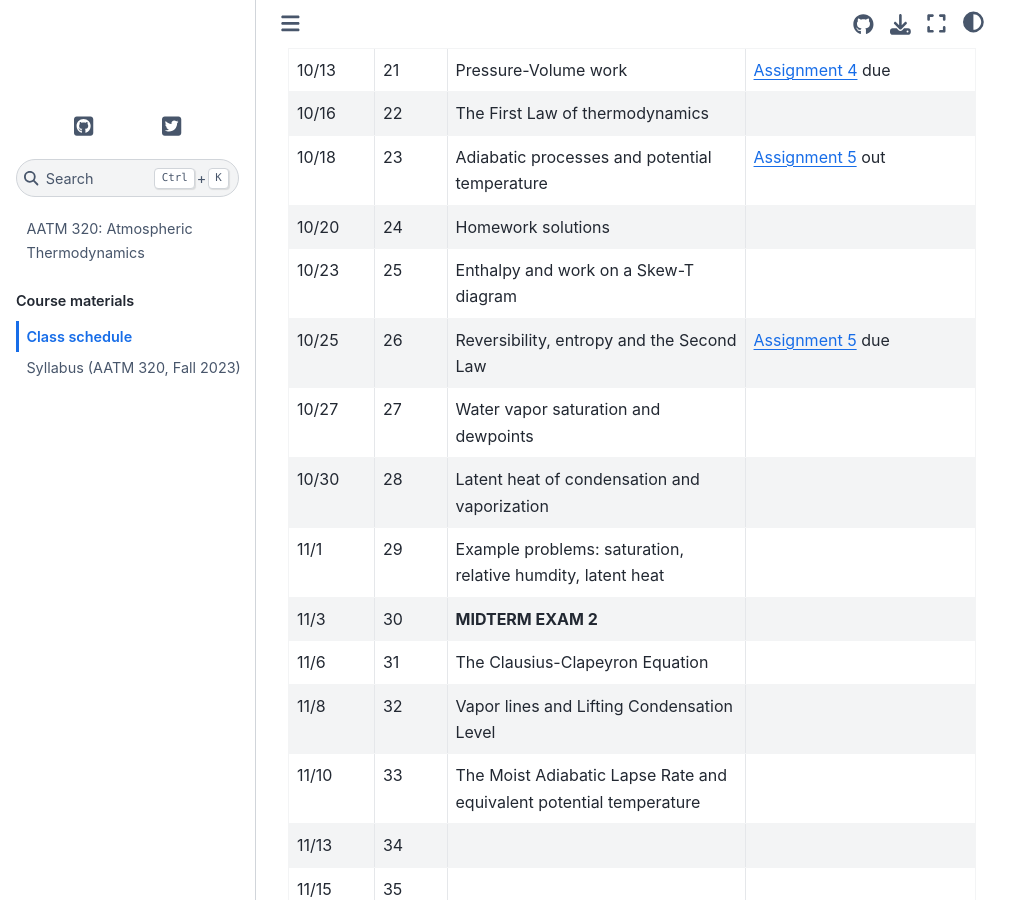
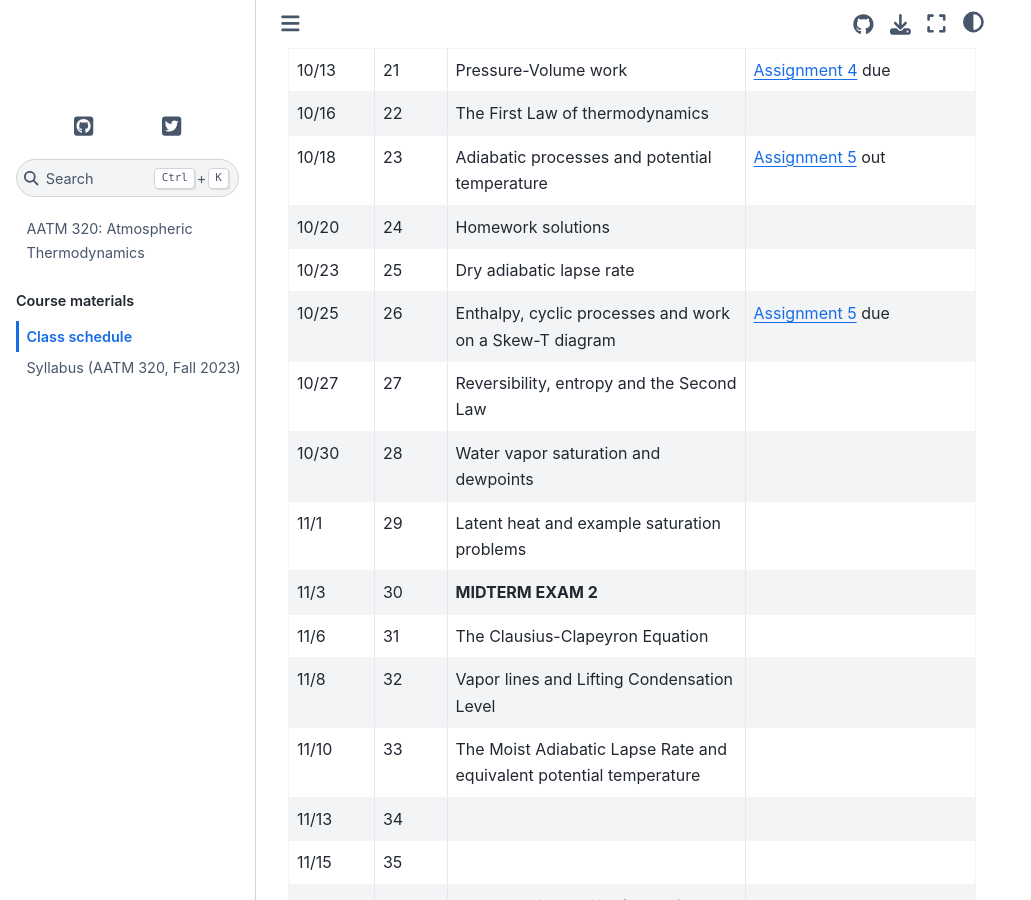
Before and after one commit to brian-rose/atm320-thermodynamics, a Jupyter Book: the page built from schedule.md, in a window 1280 px wide and 900 px high, scrolled down 1773 px. Shown: the whole window, without its empty margins (0-1031 px from the left). Built offline with Jupyter Book 1.0.4 settings and Sphinx 7.4.7 and the Sphinx Book theme 1.1.4, drawn with Linux system fonts in a browser that asks for light colours; pages that are not in the unit, such as notebooks, are missing from menus.

Commit message:
Another schedule tweak

```diff
--- a/schedule.md
+++ b/schedule.md
@@ -127,23 +127,23 @@ The course outline closely follows the chapters in the book [_A First Course in
   -
 * - 10/23
   - 25
-  - Enthalpy and work on a Skew-T diagram
+  - Dry adiabatic lapse rate
   -
 * - 10/25
   - 26
-  - Reversibility, entropy and the Second Law
+  - Enthalpy, cyclic processes and work on a Skew-T diagram
   - [Assignment 5](assignments/assignment5) due
 * - 10/27
   - 27
-  - Water vapor saturation and dewpoints
+  - Reversibility, entropy and the Second Law
   -
 * - 10/30
   - 28
-  - Latent heat of condensation and vaporization
+  - Water vapor saturation and dewpoints
   -
 * - 11/1
   - 29
-  - Example problems: saturation, relative humdity, latent heat
+  - Latent heat and example saturation problems
   -
 * - 11/3
   - 30
```
